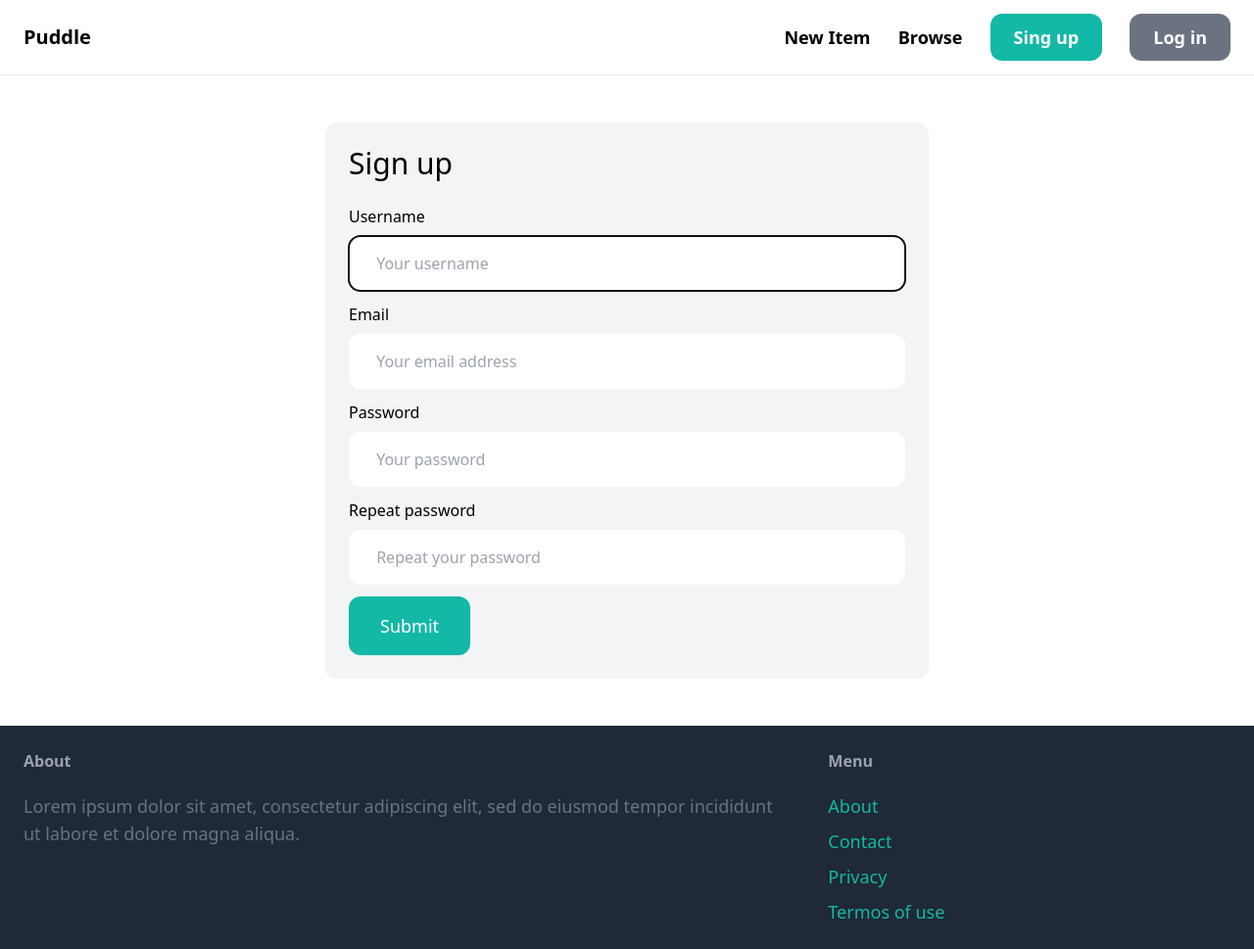
After one commit to hlruffo/online_mkt, a Django app: page /signup/ in a window 1280 px wide. The commit adds this page. Shown: the whole page at 98% size. Run offline with Django 3.2, Linux system fonts and the light colour scheme; some libraries are stand-ins or nearby versions.

Commit message:
form completed

```diff
--- /dev/null
+++ b/puddle/core/forms.py
@@ -0,0 +1,26 @@
+from django import forms
+from django.contrib.auth.forms import UserCreationForm
+from django.contrib.auth.models import User
+
+class SignupForm(UserCreationForm):
+    class Meta:
+        model = User
+        fields =('username', 'email', 'password1','password2')
+
+    username = forms.CharField(widget=forms.TextInput(attrs={
+        'placeholder': ' Your username',
+        'class' : 'w-full py-4 px-6 rounded-xl'
+    }))
+
+    email = forms.CharField(widget=forms.EmailInput(attrs={
+        'placeholder': ' Your email address',
+        'class' : 'w-full py-4 px-6 rounded-xl'
+    }))
+    password1 = forms.CharField(widget=forms.PasswordInput(attrs={
+        'placeholder': ' Your password',
+        'class' : 'w-full py-4 px-6 rounded-xl'
+    }))
+    password2 = forms.CharField(widget=forms.PasswordInput(attrs={
+        'placeholder': ' Repeat your password',
+        'class' : 'w-full py-4 px-6 rounded-xl'
+    }))
--- a/puddle/core/templates/core/base.html
+++ b/puddle/core/templates/core/base.html
@@ -13,7 +13,7 @@
         <div class="space-x-6">
             <a href="#" class="text-lg font-semibold hover:text-gray-500">New Item</a>
             <a href="#" class="text-lg font-semibold hover:text-gray-500">Browse</a>
-            <a href="#" class="px-6 py-3 text-lg font-semibold bg-teal-500 text-white rounded-xl hover:bg-teal-700">Sing up</a>
+            <a href="{% url 'core:signup' %}" class="px-6 py-3 text-lg font-semibold bg-teal-500 text-white rounded-xl hover:bg-teal-700">Sing up</a>
             <a href="#" class="px-6 py-3 text-lg font-semibold bg-gray-500 text-white rounded-xl hover:bg-gray-700">Log in</a>
         </div>
     </nav>
@@ -31,7 +31,7 @@
             <h3 class="mb-5 font-semibold text-gray-400">Menu</h3>
             <ul class="space-y-2">
                 <li><a href="#" class="text-lg text-teal-500 hover:text-teal-700">About</a></li>
-                <li><a href="{% url 'contact' %}" class="text-lg text-teal-500 hover:text-teal-700">Contact</a></li>
+                <li><a href="{% url 'core:contact' %}" class="text-lg text-teal-500 hover:text-teal-700">Contact</a></li>
                 <li><a href="#" class="text-lg text-teal-500 hover:text-teal-700">Privacy</a></li>
                 <li><a href="#" class="text-lg text-teal-500 hover:text-teal-700">Termos of use</a></li>
             </ul>
--- /dev/null
+++ b/puddle/core/templates/core/signup.html
@@ -0,0 +1,45 @@
+{% extends 'core/base.html' %}
+
+{% block title %}Sign up{% endblock %}
+
+{% block body %}
+<div class="w-1/2 my-6 mx-auto p-6 bg-gray-100 rounded-xl">
+    <h1 class="mb-6 text-3xl">Sign up</h1>
+
+    <form method="post" action=".">
+        {% csrf_token %}
+
+        <div class="mb-3">
+            <label class="inline-block mb-2">Username</label><br>
+            {{ form.username }}
+        </div>
+
+        <div class="mb-3">
+            <label class="inline-block mb-2">Email</label><br>
+            {{ form.email }}
+        </div>
+
+        <div class="mb-3">
+            <label class="inline-block mb-2">Password</label><br>
+            {{ form.password1 }}
+        </div>
+
+        <div class="mb-3">
+            <label class="inline-block mb-2">Repeat password</label><br>
+            {{ form.password2 }}
+        </div>
+
+        {% if form.errors or form.non_field_errors %}
+            <div class="mb-3 p-6 bg-red-100 rounded-xl">
+                {% for field in form %}
+                    {{ field.errors }}
+                {% endfor %}
+
+                {{ form.non_field_errors }}
+            </div>
+        {% endif %}
+
+        <button class="py-4 px-8 text-lg bg-teal-500 hover:bg-teal-700 rounded-xl text-white">Submit</button>
+    </form>
+</div>
+{% endblock %}
--- /dev/null
+++ b/puddle/core/urls.py
@@ -0,0 +1,10 @@
+from django.urls import path
+from . import views
+
+app_name = 'core'
+
+urlpatterns = [
+    path('', views.index, name = 'index'),
+    path('contact/', views.contact, name = 'contact'),
+    path('signup/', views.signup, name = 'signup'),
+]
--- a/puddle/core/views.py
+++ b/puddle/core/views.py
@@ -1,5 +1,6 @@
-from django.shortcuts import render
+from django.shortcuts import render, redirect
 from item.models import Category, Item
+from .forms import SignupForm
 
 # Create your views here.
 def index(request):
@@ -12,3 +13,18 @@ def index(request):
 
 def contact(request):
     return render(request, 'core/contact.html')
+
+def signup(request):
+    if request.method == 'POST':
+        form = SignupForm(request.POST)
+
+        if form.is_valid():
+            form.save()
+
+            return redirect('/login/')
+    else:
+        form = SignupForm()
+
+    return render(request, 'core/signup.html', {
+        'form': form
+    })
--- a/puddle/puddle/urls.py
+++ b/puddle/puddle/urls.py
@@ -18,10 +18,10 @@ from django.urls import path, include
 from core.views import index, contact
 from django.conf import settings
 from django.conf.urls.static import static
+
 urlpatterns = [
-    path('', index, name='index'),
+    path('',include('core.urls')),
     path('items/', include('item.urls')),
-    path('contact/', contact, name='contact'),
     path('admin/', admin.site.urls),
 
 ]+ static(settings.MEDIA_URL, document_root =settings.MEDIA_ROOT)
```
